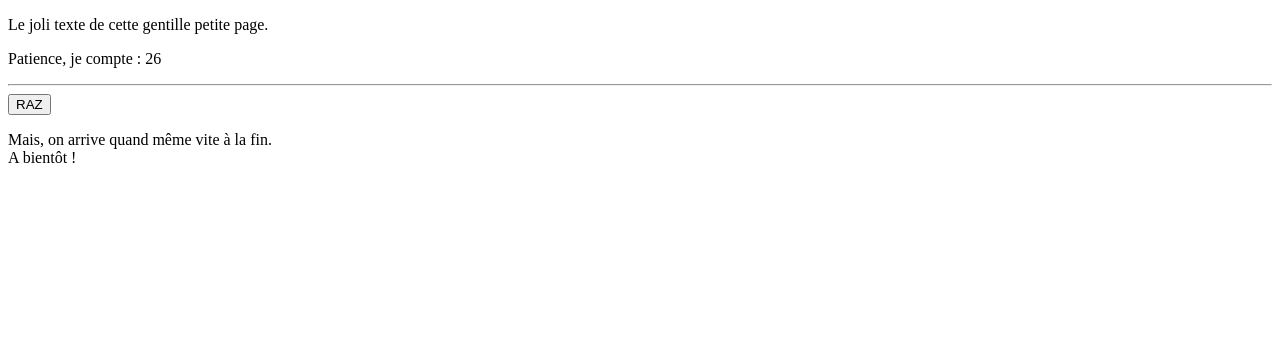
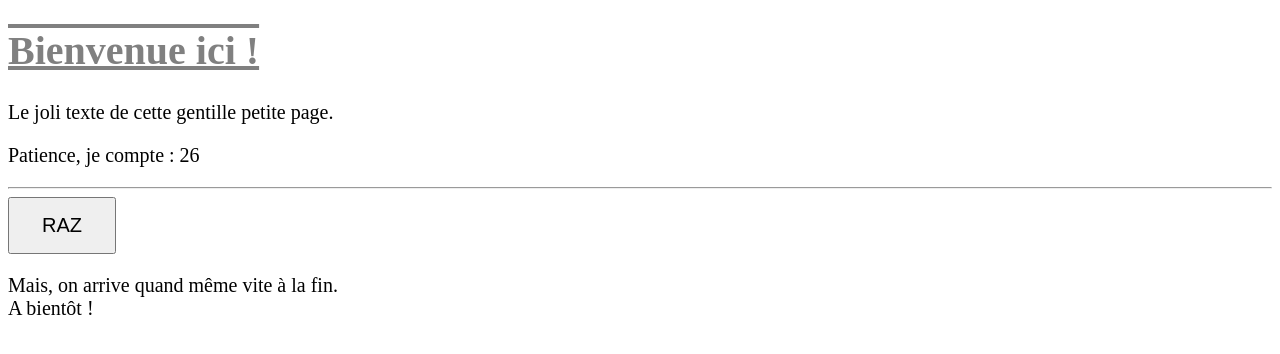
Before and after one commit to frolland04/tests, a plain HTML site: page www/2/index.html in a window 1280 px wide. Drawn offline with Linux system fonts and the light colour scheme.

Commit message:
un peu du www

```diff
--- a/www/2/index.html
+++ b/www/2/index.html
@@ -3,8 +3,11 @@
 <head>
     <meta charset="UTF-8">
     <title>Jolie page !</title>
+    <!-- Un peu de soin à la présentation -->
+    <link rel="stylesheet" type="text/css" href="ss/style.css" />
 </head>
 <body>
+    <h1>Bienvenue ici !</h1>
     <p>Le joli texte de cette gentille petite page.</p>
     <p>Patience, je compte : <span id='si'></span>
     <hr>
--- /dev/null
+++ b/www/2/ss/style.css
@@ -0,0 +1,21 @@
+/* style.css */
+
+button
+{
+    padding: 15px 32px;
+    font-size: 20px;
+    cursor: pointer;
+}
+
+h1
+{
+    color: grey;
+    font-size: 40px;
+    text-decoration: underline overline;
+}
+
+p
+{
+    color: black;
+    font-size: 20px;
+}
```
